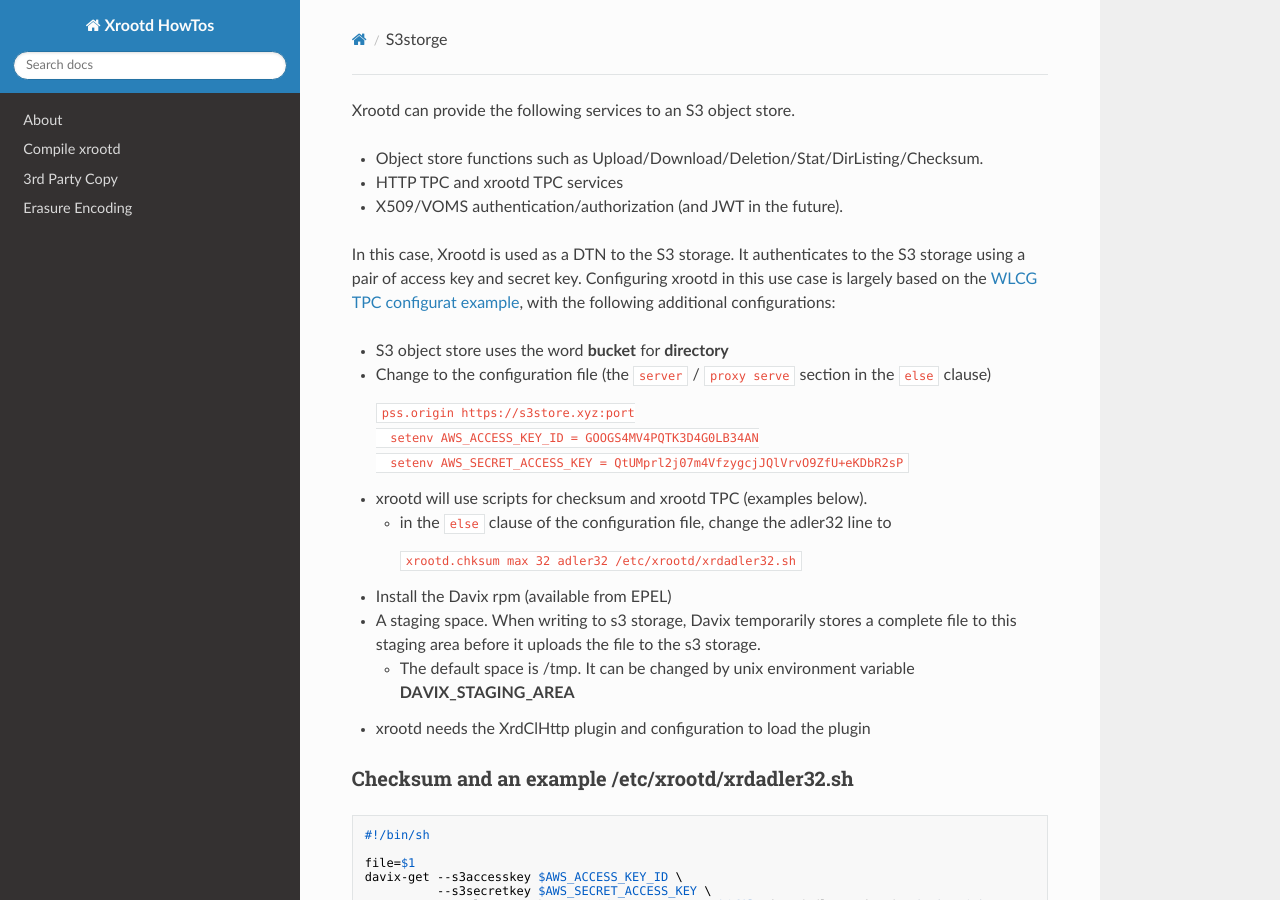
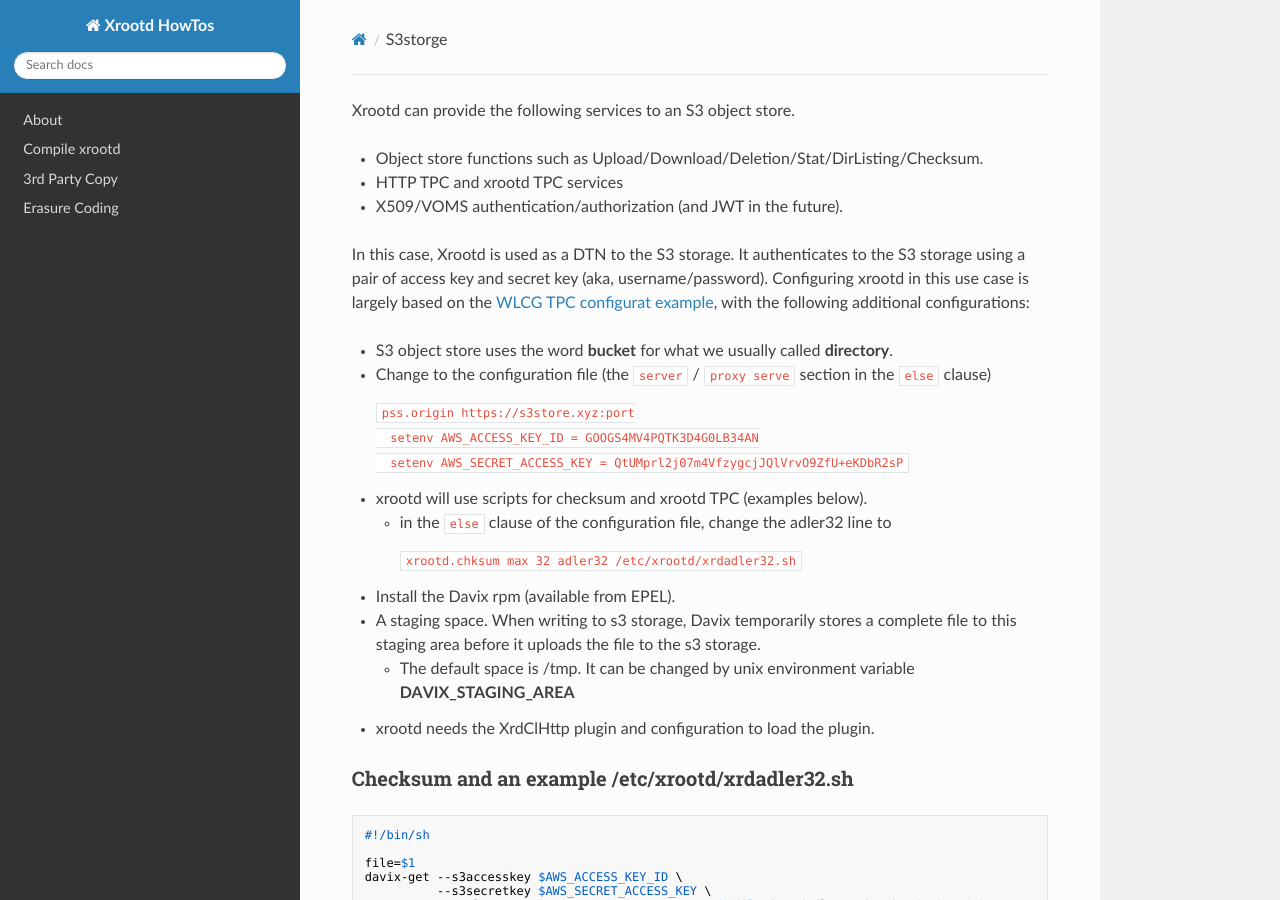
Before and after one commit to xrootd/howto, an MkDocs documentation site: the page built from docs/tpc/S3storge.md, in a window 1280 px wide and 900 px high. Built offline with MkDocs 1.6.1, drawn with Linux system fonts in a browser that asks for light colours; nearby versions of some CDN libraries.

Commit message:
add erasure coding doc

````diff
--- a/docs/tpc/S3storge.md
+++ b/docs/tpc/S3storge.md
@@ -5,10 +5,12 @@ Xrootd can provide the following services to an S3 object store.
 * X509/VOMS authentication/authorization (and JWT in the future).
 
 In this case, Xrootd is used as a DTN to the S3 storage. It authenticates to the
-S3 storage using a pair of access key and secret key. Configuring xrootd in this
-use case is largely based on  the [WLCG TPC configurat example](#an-example-of-wlcg-tpc-configuration-with-x509-authentication), with the following additional configurations:
+S3 storage using a pair of access key and secret key (aka, username/password).
+Configuring xrootd in this use case is largely based on  the
+[WLCG TPC configurat example](#an-example-of-wlcg-tpc-configuration-with-x509-authentication),
+with the following additional configurations:
 
-  * S3 object store uses the word **bucket** for **directory**
+  * S3 object store uses the word **bucket** for what we usually called **directory**.
   * Change to the configuration file (the `server` / `proxy serve` section in the `else` clause) <p>
   ```
   pss.origin https://s3store.xyz:port
@@ -20,12 +22,12 @@ use case is largely based on  the [WLCG TPC configurat example](#an-example-of-w
     ```
     xrootd.chksum max 32 adler32 /etc/xrootd/xrdadler32.sh
     ```
-  * Install the Davix rpm (available from EPEL)
+  * Install the Davix rpm (available from EPEL).
   * A staging space. When writing to s3 storage, Davix temporarily stores a complete file
     to this staging area before it uploads the file to the s3 storage.
     - The default space is /tmp. It can be changed by unix environment variable
       **DAVIX_STAGING_AREA**
-  * xrootd needs the XrdClHttp plugin and configuration to load the plugin
+  * xrootd needs the XrdClHttp plugin and configuration to load the plugin.
 
 ### Checksum and an example /etc/xrootd/xrdadler32.sh
 
--- a/mkdocs.yml
+++ b/mkdocs.yml
@@ -9,7 +9,7 @@ nav:
     - 'About': README.md
     - 'Compile xrootd': Compile.md
     - '3rd Party Copy': tpc/README.md
-    - 'Erasure Encoding': ec/README.md
+    - 'Erasure Coding': ec/README.md
 theme:
   name: readthedocs
   plugins:
````
Also changed, not shown: docs/ec/README.md (added, +10 -0 lines), docs/ec/admintasks.md (added, +3 -0 lines), docs/ec/config.md (added, +36 -0 lines), docs/ec/ec101.md (added, +36 -0 lines), docs/tpc/WLCGx509TPC.md (+3 -1 lines).
